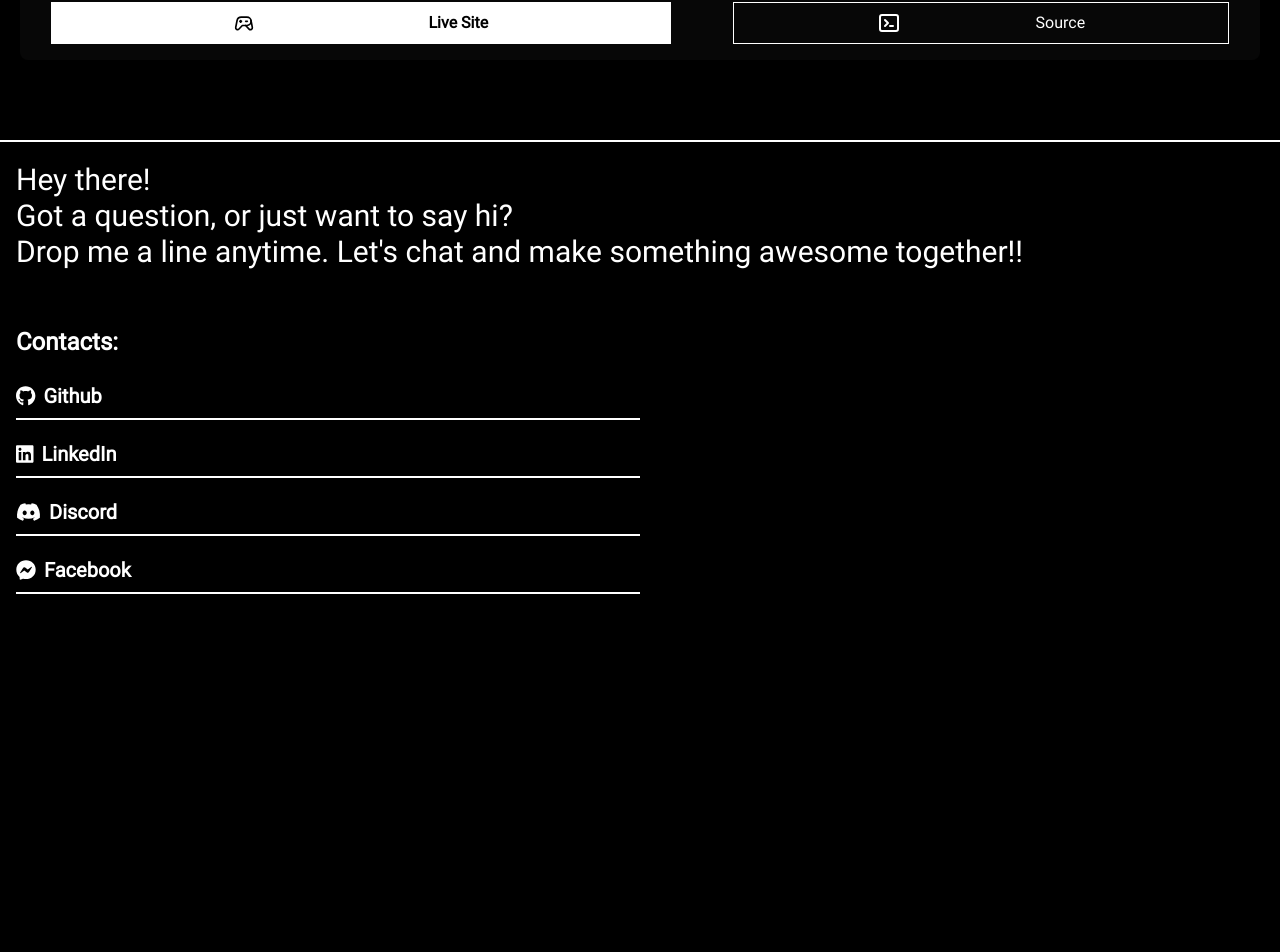
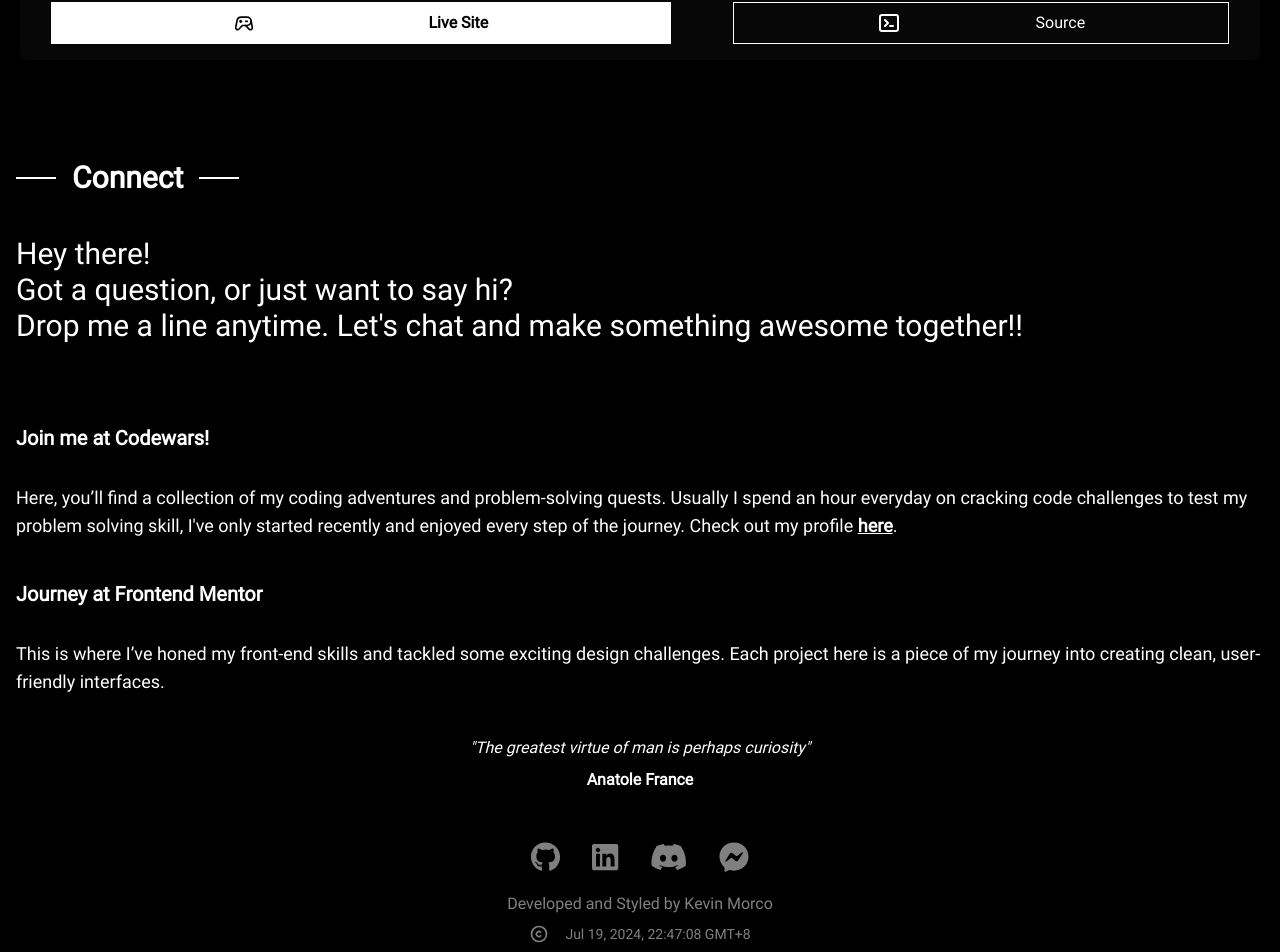
Before and after one commit to KevinChristopherMorco/heyitskevin, a React (Create React App) app: page / in a window 1280 px wide. Shown: the part 8164-9116 px from the top of the page. Before the commit the page ends 8778 px from the top, so only its background shows below. Built offline with nearby package versions, Linux system fonts and the light colour scheme.

Commit message:
added information in footer

```diff
--- a/src/components/Card.jsx
+++ b/src/components/Card.jsx
@@ -80,7 +80,7 @@ const Card = ({
         <a
           href={liveLink}
           target="__blank"
-          className="w-1/2 p-2 flex justify-evenly items-center bg-[var(--color-accent)] text-[var(--color-text-accent)] text-center font-bold"
+          className="w-1/2 p-2 flex justify-evenly items-center bg-[var(--color-accent)] text-[var(--color-text-accent)] text-center font-bold transition ease-in-out hover:scale-105"
         >
           <IconDeviceGamepad2 size={20} /> Live Site
         </a>
--- a/src/components/Footer.jsx
+++ b/src/components/Footer.jsx
@@ -7,13 +7,37 @@ import {
   faFacebookMessenger,
 } from "@fortawesome/free-brands-svg-icons";
 
+import { IconCopyright } from "@tabler/icons-react";
+
+import { useState } from "react";
+
 const Footer = () => {
+  const [localTime, setLocalTime] = useState(null);
+  const [utcTime, setUTCTime] = useState(null);
+
+  setInterval(() => {
+    const currentDate = new Date().toLocaleTimeString("en", {
+      hour12: false,
+      month: "short",
+      day: "2-digit",
+      year: "numeric",
+      hour: "2-digit",
+      minute: "2-digit",
+      second: "2-digit",
+      timeZone: "Asia/Manila",
+      timeZoneName: "short",
+    });
+    setLocalTime(() => currentDate);
+  }, 1000);
+
   return (
-    <footer
-      className="py-5 px-4 flex flex-col gap-y-10 text-3xl border-t-2 border-[var(--color-accent)]"
-      id="contacts"
-    >
-      <div>
+    <footer className="py-5 px-4 flex flex-col gap-y-10 text-3xl" id="contacts">
+      <div className="flex items-center gap-x-4">
+        <div className="w-10 border-t-2 border-[var(--color-accent)]"></div>
+        <p className="text-3xl font-bold">Connect </p>
+        <div className="w-10 border-t-2 border-[var(--color-accent)]"></div>
+      </div>
+      <div className="mb-10">
         <p>Hey there!</p>
         <p>
           Got a question, or just want to <span>say hi?</span>
@@ -23,30 +47,72 @@ const Footer = () => {
           <span> awesome together!!</span>
         </p>
       </div>
-      <div className="text-xl">
-        <p className="my-4 text-2xl font-bold">Contacts:</p>
-        <ul className="flex flex-col gap-y-3">
-          <li className="py-2 w-1/2 border-b-2 border-[var(--color-accent)]">
-            <a className="w-4/5 flex items-center gap-x-2 font-semibold">
-              <FontAwesomeIcon icon={faGithub} /> Github
+      <div className="flex flex-col gap-y-10">
+        <div className="flex flex-col gap-y-8">
+          <p className="text-xl font-bold">Join me at Codewars!</p>
+          <p className="text-lg">
+            Here, you’ll find a collection of my coding adventures and
+            problem-solving quests. Usually I spend an hour everyday on cracking
+            code challenges to test my problem solving skill, I've only started
+            recently and enjoyed every step of the journey. Check out my profile{" "}
+            <a
+              href="https://www.codewars.com/users/Hey%20Kevin"
+              target="_blank"
+              className="text-[var(--color-accent)] font-bold underline underline-offset-3 decoration-[var(--color-accent)]"
+            >
+              here
+            </a>
+            .
+          </p>
+        </div>
+        <div className="flex flex-col gap-y-8">
+          <p className="text-xl font-bold">Journey at Frontend Mentor</p>
+          <p className="text-lg">
+            This is where I’ve honed my front-end skills and tackled some
+            exciting design challenges. Each project here is a piece of my
+            journey into creating clean, user-friendly interfaces.
+          </p>
+        </div>
+      </div>
+      <div className="flex flex-col gap-y-2 text-base text-center">
+        <p className="italic">
+          "The greatest virtue of man is perhaps curiosity"
+        </p>
+        <p className="font-bold">Anatole France</p>
+      </div>
+      <div className="flex flex-col gap-y-2 text-[var(--color-footer)]">
+        <ul className="flex justify-center gap-x-8 text-3xl">
+          <li className="py-2">
+            <a href="https://github.com/KevinChristopherMorco" target="_blank">
+              <FontAwesomeIcon icon={faGithub} />
             </a>
           </li>
-          <li className="py-2 w-1/2 border-b-2 border-[var(--color-accent)]">
-            <a className="w-4/5 flex items-center gap-x-2 font-semibold">
-              <FontAwesomeIcon icon={faLinkedin} /> LinkedIn
+          <li className="py-2">
+            <a
+              href="https://www.linkedin.com/in/kevin-christopher-morco-a9a361289/"
+              target="__blank"
+            >
+              <FontAwesomeIcon icon={faLinkedin} />
             </a>
           </li>
-          <li className="py-2 w-1/2 border-b-2 border-[var(--color-accent)]">
-            <a className="w-4/5 flex items-center gap-x-2 font-semibold">
-              <FontAwesomeIcon icon={faDiscord} /> Discord
+          <li className="py-2">
+            <a href="https://discordapp.com/users/kevinnnn02" target="_blank">
+              <FontAwesomeIcon icon={faDiscord} />
             </a>
           </li>
-          <li className="py-2 w-1/2 border-b-2 border-[var(--color-accent)]">
-            <a className="w-4/5 flex items-center gap-x-2 font-semibold">
-              <FontAwesomeIcon icon={faFacebookMessenger} /> Facebook
+          <li className="py-2">
+            <a href="https://www.facebook.com/kevin.morco.5/" target="_blank">
+              <FontAwesomeIcon icon={faFacebookMessenger} />
             </a>
           </li>
         </ul>
+        <p className="text-base text-center">
+          Developed and Styled by Kevin Morco
+        </p>
+        <div className="flex justify-center items-center text-sm gap-x-4 ">
+          <IconCopyright size={20} />
+          {localTime}
+        </div>
       </div>
     </footer>
   );
--- a/src/components/Header.jsx
+++ b/src/components/Header.jsx
@@ -8,13 +8,13 @@ import logo from "../images/logo/logo.png";
 const Header = ({ setActive }) => {
   return (
     <header className="fixed w-[90%] left-1/2 -translate-x-1/2">
-      <nav className="flex justify-between items-stretch bg-[var(--color-header)] text-accent border-2 border-[var(--color-text)] rounded-xl">
+      <nav className="flex justify-between items-stretch bg-[var(--color-header)] text-accent border-2 border-[var(--color-accent)] rounded-xl">
         <div className="m-4">
           <img src={logo} className="h-8 w-8" />
         </div>
         <div className="flex items-end">
           <button
-            className="h-4/5 p-3 border-t-2 border-l-2 rounded-tl-xl border-[var(--color-text)] text-[var(--color-text)] text-lg cursor-pointer "
+            className="h-4/5 p-3 border-t-2 border-l-2 rounded-tl-xl border-[var(--color-accent)] text-[var(--color-text)] text-lg cursor-pointer "
             onClick={() => setActive(true)}
           >
             <IconMenu2 size={25} />
--- a/src/components/Hero.jsx
+++ b/src/components/Hero.jsx
@@ -42,7 +42,7 @@ const Hero = () => {
             <a
               href="https://github.com/KevinChristopherMorco"
               target="_blank"
-              className="w-1/3 p-2 bg-[var(--color-accent)] text-[var(--color-text-accent)] text-center"
+              className="w-1/3 p-2 bg-[var(--color-accent)] text-[var(--color-text-accent)] text-center transition ease-in-out hover:scale-110"
             >
               <FontAwesomeIcon icon={faGithub} /> GitHub
             </a>
--- a/src/index.css
+++ b/src/index.css
@@ -16,6 +16,7 @@
     --color-dark-secondary: #070707;
     --color-dark-accent: #fff;
     --color-dark-header: 0, 0, 0, 0.4;
+    --color-dark-footer: 255, 255, 255, 0.5;
 
     --color-twilight-text: #fff;
     --color-twilight-text-accent: #fff;
@@ -23,6 +24,7 @@
     --color-twilight-secondary: #1f1522;
     --color-twilight-accent: #7b34d4;
     --color-twilight-header: 123, 52, 212, 0.4;
+    --color-twilight-footer: 255, 255, 255, 0.5;
 
     --color-blood-text: #fff;
     --color-blood-text-accent: #fff;
@@ -30,6 +32,7 @@
     --color-blood-secondary: #a30000;
     --color-blood-accent: #e44a40;
     --color-blood-header: 228, 74, 64, 0.4;
+    --color-blood-footer: 255, 255, 255, 0.5;
 
     --color-white-text: #000;
     --color-white-text-accent: #fff;
@@ -37,6 +40,7 @@
     --color-white-secondary: #f8f8f8;
     --color-white-accent: #000;
     --color-white-header: 255, 255, 255, 0.4;
+    --color-white-footer: 0, 0, 0, 0.6;
 
     --color-rainforest-text: #00644d;
     --color-rainforest-text-accent: #fff;
@@ -44,13 +48,15 @@
     --color-rainforest-secondary: #d7ddcc;
     --color-rainforest-accent: #528439;
     --color-rainforest-header: 82, 132, 57, 0.4;
+    --color-rainforest-footer: 0, 100, 77, 0.8;
 
     --color-aqua-text: #03002d;
-    --color-aqua-text-accent: #04233c;
+    --color-aqua-text-accent: #fff;
     --color-aqua-primary: #cffcf9;
     --color-aqua-secondary: #c2ecea;
-    --color-aqua-accent: #12cef7;
-    --color-aqua-header: 18, 206, 247, 0.4;
+    --color-aqua-accent: #108fac;
+    --color-aqua-header: 16, 143, 172, 0.4;
+    --color-aqua-footer: 3, 0, 45, 0.6;
   }
 
   .classicBlackAndWhite {
@@ -60,6 +66,7 @@
     --color-secondary: var(--color-dark-secondary);
     --color-accent: var(--color-dark-accent);
     --color-header: rgba(var(--color-dark-header));
+    --color-footer: rgba(var(--color-dark-footer));
   }
 
   .twilightBliss {
@@ -69,6 +76,7 @@
     --color-secondary: var(--color-twilight-secondary);
     --color-accent: var(--color-twilight-accent);
     --color-header: rgba(var(--color-twilight-header));
+    --color-footer: rgba(var(--color-twilight-footer));
   }
 
   .bloodMoon {
@@ -78,6 +86,7 @@
     --color-secondary: var(--color-blood-secondary);
     --color-accent: var(--color-blood-accent);
     --color-header: rgba(var(--color-blood-header));
+    --color-footer: rgba(var(--color-blood-footer));
   }
 
   .classicWhiteAndBlack {
@@ -87,6 +96,7 @@
     --color-secondary: var(--color-white-secondary);
     --color-accent: var(--color-white-accent);
     --color-header: rgba(var(--color-white-header));
+    --color-footer: rgba(var(--color-white-footer));
   }
 
   .rainforestExplore {
@@ -96,6 +106,7 @@
     --color-secondary: var(--color-rainforest-secondary);
     --color-accent: var(--color-rainforest-accent);
     --color-header: rgba(var(--color-rainforest-header));
+    --color-footer: rgba(var(--color-rainforest-footer));
   }
 
   .blessedAqua {
@@ -105,6 +116,7 @@
     --color-secondary: var(--color-aqua-secondary);
     --color-accent: var(--color-aqua-accent);
     --color-header: rgba(var(--color-aqua-header));
+    --color-footer: rgba(var(--color-aqua-footer));
   }
   html {
     @apply min-h-full font-sans scroll-smooth;
@@ -122,4 +134,10 @@
     src: local("Roboto"),
       url(../src/fonts/RobotoMono-Medium.ttf) format("truetype");
   }
+
+  /* @font-face {
+    font-family: "Lexend";
+    src: local("Lexend"),
+      url(../src/fonts/Lexend-Regular.ttf) format("truetype");
+  } */
 }
```
Also changed, not shown: public/index.html (+0 -10 lines), src/fonts/Lexend-Regular.ttf (added), 1 other file (tests, documents, lock files or other folders).
